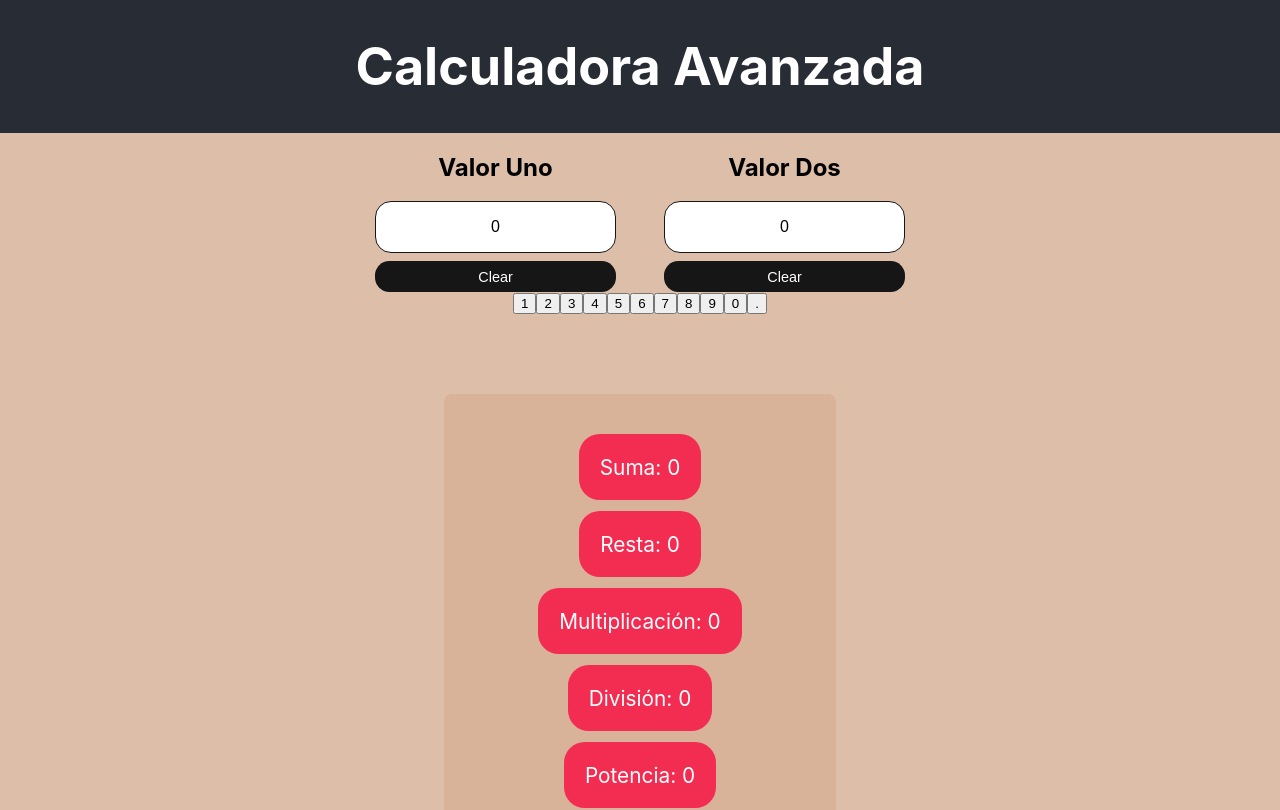
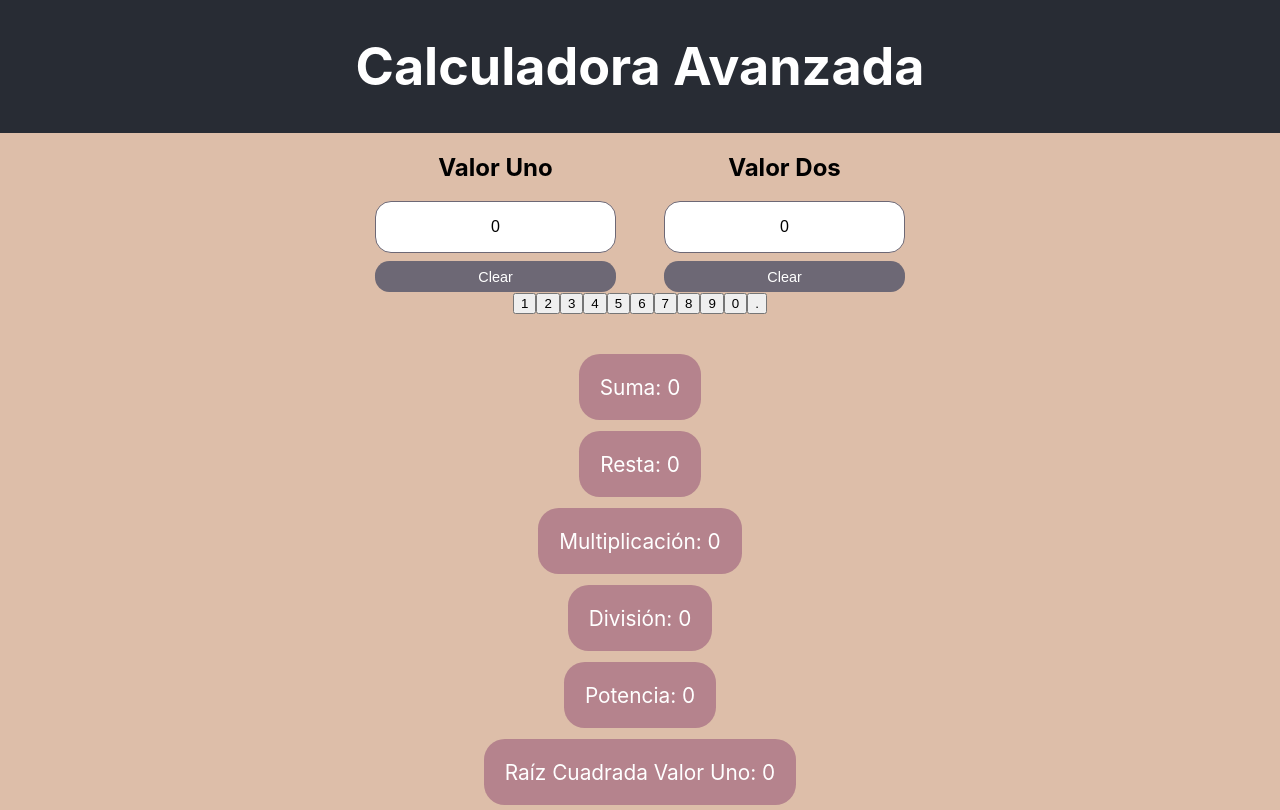
Before and after one commit to joacoabregu/calculadora-avanzada, a React (Create React App) app: page / in a window 1280 px wide. Shown: the top 810 px of the page. Built offline with nearby package versions, Linux system fonts and the light colour scheme.

Commit message:
general styles

```diff
--- a/src/App.css
+++ b/src/App.css
@@ -32,14 +32,14 @@ input {
   padding: 1em;
   font-size: 1rem;
   border-radius: 1em;
-  border: 1px solid #161616;
+  border: 1px solid #6d6875;
 }
 
 .btn-clear {
   font-size: 0.9rem;
   padding: 0.5em;
   color: white;
-  background-color: #161616;
+  background-color: #6d6875;
   border: none;
   border-radius: 1em;
 }
@@ -47,9 +47,8 @@ input {
 .container-results {
   width: fit-content;
   margin: 0 auto;
-  margin-top: 5em;
-  background-color: #d8b299;
-  padding: 2.5em;
+  margin-top: 2em;
+  padding: 0.5em 2.5em 2.5em 2.5em;
   border-radius: 0.5em;
 }
 
@@ -60,6 +59,24 @@ input {
   padding: 1em;
   margin-bottom: 0.5em;
   color: white;
-  background-color: #f32c52;
+  background-color: #b5838d;
   border-radius: 1em;
 }
+
+.buttons {
+  display: grid;
+  grid-template-columns: 1fr 1fr 1fr;
+  grid-template-rows: auto;
+  grid-gap: 10px;
+  width: 400px;
+  margin: 0 auto;
+  margin-top: 3em;
+}
+
+.button {
+  background-color: #b5838d;
+  padding: 1em 0;
+  border-radius: 0.5em;
+  border: none;
+  cursor: pointer;
+}
```
